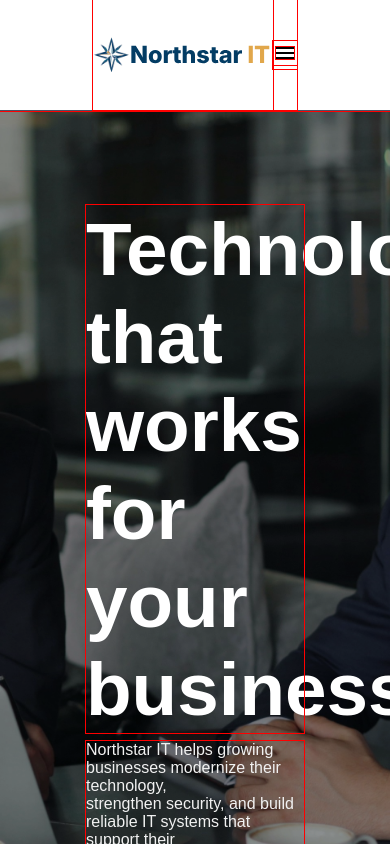
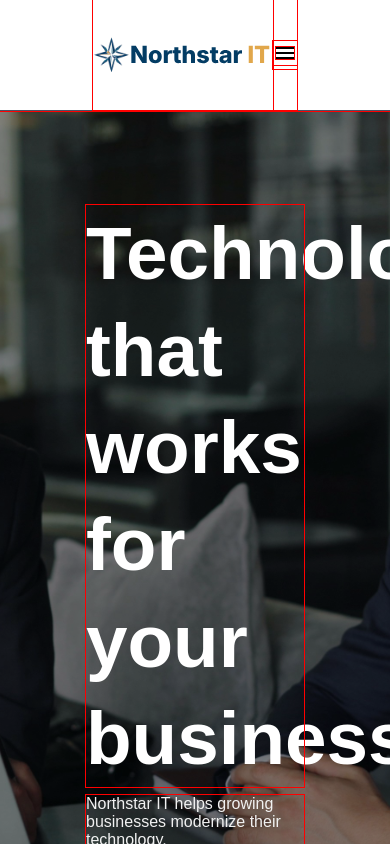
Before and after one commit to itsJustZigg/northstar-it-website, a React (Vite) app: page / in a window 390 px wide. Shown: the top 844 px of the page. Built offline with nearby package versions, Linux system fonts and the light colour scheme.

Commit message:
fix: made font-size for form h1 to clamp instead of fixed value to make it responsive

```diff
--- a/src/App.css
+++ b/src/App.css
@@ -18,8 +18,9 @@ p {
 }
 
 h1{
-    line-height: 66pt;
+    line-height: 1.3;
     font-size: 56pt;
+
 }
 
 ul {
@@ -353,11 +354,12 @@ a {
     align-items: center;
     justify-content: center;
     background-color: #E4E6E7;
-    width: 1220px;
+    max-width: 1220px;
 }
 
 .cta-inner-box h1{
     text-align: center;
+    font-size: clamp(2.5rem, 5vw, 5rem);
     color: var(--primary-color);
 }
 
@@ -558,4 +560,8 @@ footer a{
     .hero{
         background-position: 50% center;
     }
+
+    .cta-inner-box form{
+        padding: 24px 16px;
+    }
 }
```
